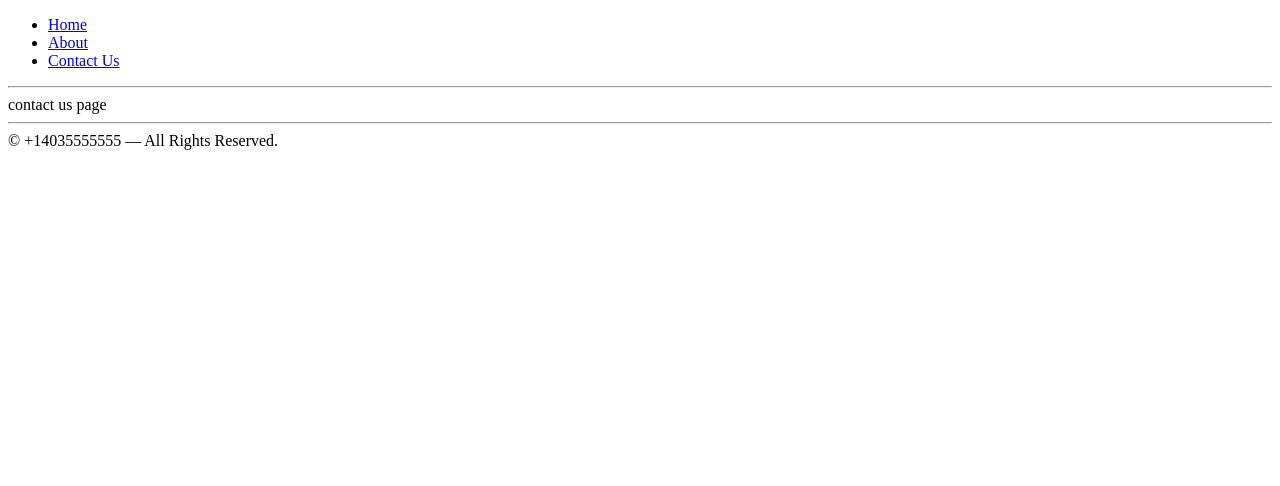
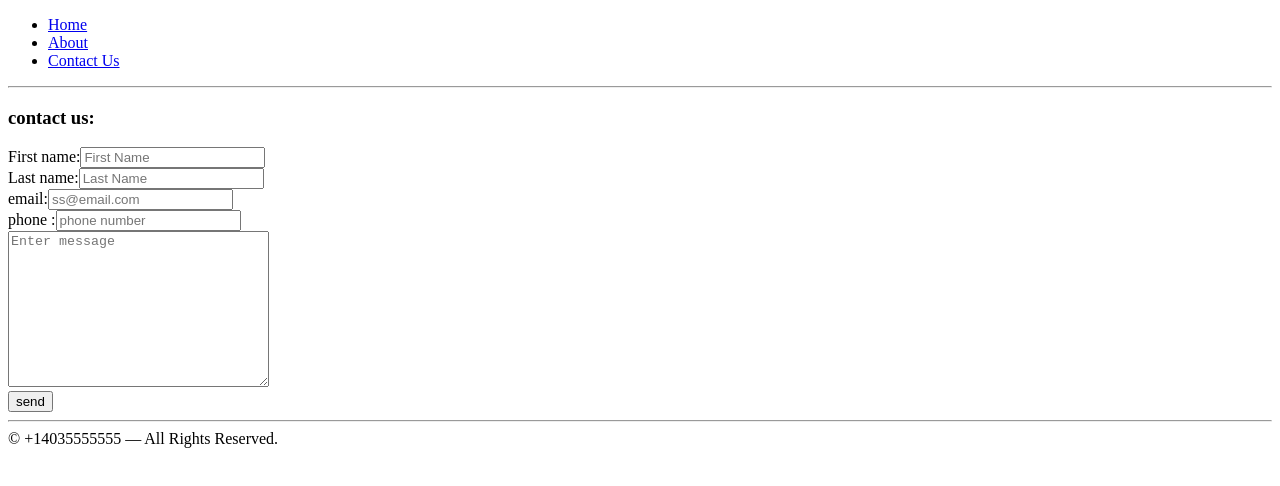
Before and after one commit to mech1090/html, a plain HTML site: page contact.html in a window 1280 px wide. Drawn offline with Linux system fonts and the light colour scheme.

Commit message:
contact us page completed

```diff
--- a/contact.html
+++ b/contact.html
@@ -18,14 +18,27 @@
     </nav>
     </header>
     <hr>
-    <main>
-        <article>
-            <section>
-                contact us page
-            </section>
-        </article>
+    <body>
+        <h3>
+            contact us:
+        </h3>
+    </body>
+    <form action="/">
+        <label>First name:<input type="text" placeholder="First Name"></label>
+        <br>
+        <label>Last name:<input type="text" placeholder="Last Name"></label>
+        <br>
+        <label>email:<input type="text" required placeholder="ss@email.com"></label>
+        <br>
+        <label>phone :<input type="text" placeholder="phone number"></label>
+        <br>
+        <label for="textarea">
+            <textarea name="message" id="textarea" cols="30" rows="10" placeholder="Enter message"></textarea>
+        </label>
+        <br>
+        <input type="submit" value="send">
+    </form>
 
-    </main>
     <hr>
     <footer>© +14035555555 — All Rights Reserved.</footer>
 </body>
```
